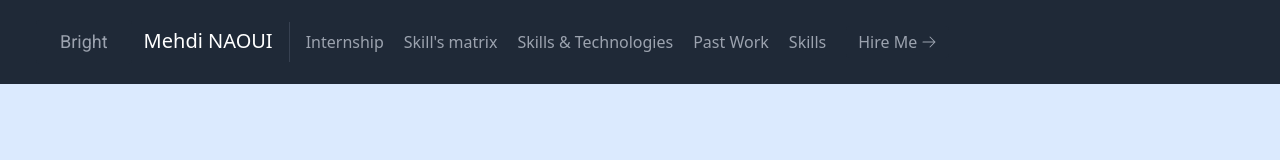
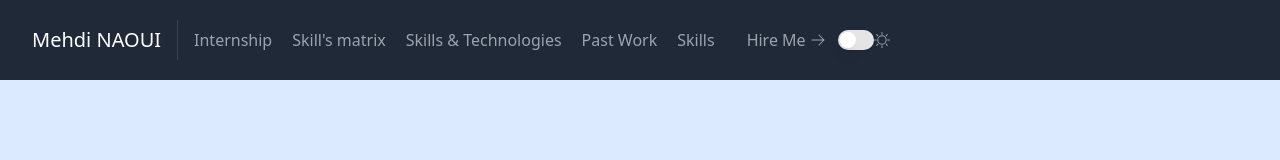
Before and after one commit to Mehdji/Portfolio, a React (Vite) app: page / in a window 1280 px wide. Shown: the top 160 px of the page. Built offline with nearby package versions, Linux system fonts and the light colour scheme.

Commit message:
feat: enhance Navbar with dark mode toggle and improve scroll behavior

```diff
--- a/src/App.tsx
+++ b/src/App.tsx
@@ -30,7 +30,7 @@ export default function App(): React.ReactNode {
   };
 
   return (
-    <main className="text-gray-400 bg-blue-100 dark:bg-gray-900">
+    <main className="text-gray-400 bg-blue-100 dark:bg-gray-900 scroll-smooth">
       {/*<button
         className="ml-4 inline-flex font-title text-gray-400 bg-gray-800 border-0 py-2 px-6 focus:outline-none hover:bg-gray-700 hover:text-white rounded text-lg"
         onClick={toggleDarkmode}
--- a/src/components/Navbar.tsx
+++ b/src/components/Navbar.tsx
@@ -1,8 +1,9 @@
 // src/components/navbar.tsx
 
+import { Switch } from "@/components/ui/switch";
 import { ArrowRightIcon } from "@heroicons/react/24/solid";
 import { useEffect, useState } from "react";
-
+import { GoMoon, GoSun } from "react-icons/go";
 export default function Navbar() {
   const [darkmode, setDarkmode] = useState<boolean>(false);
 
@@ -26,13 +27,14 @@ export default function Navbar() {
     <header className="bg-gray-800 md:sticky top-0 z-10">
       <div className="container mx-auto flex flew-wrap p-5 flex-col md:flex-row items-center">
         <a className="title-font gont -medium text-white mb-4 md:mb-0">
-          <button
+          {/*<button
             className="ml-4 inline-flex font-title text-gray-400 bg-gray-800 border-0 py-2 px-6 focus:outline-none hover:bg-gray-700 hover:text-white rounded text-lg"
             onClick={toggleDarkmode}
           >
             {darkmode && `Dark`}
             {!darkmode && `Bright`}
-          </button>
+          </button>*/}
+
           <a href="#about" className="ml-3 text-xl">
             Mehdi NAOUI
           </a>
@@ -41,7 +43,7 @@ export default function Navbar() {
           <a href="#internship" className="mr-5 hover:text-white">
             Internship
           </a>
-          <a href="#skills_matrix" className="mr-5 hover:text-white">
+          <a href="#skills_matrix" className="mr-5 hover:text-white ">
             Skill's matrix
           </a>
           <a href="#skills" className="mr-5 hover:text-white">
@@ -60,6 +62,14 @@ export default function Navbar() {
             Hire Me
             <ArrowRightIcon className="w-4 h-4 ml-1" />
           </a>
+          <Switch
+            checked={darkmode}
+            onCheckedChange={toggleDarkmode}
+            id="swith-dk-mode"
+          />
+          <label htmlFor="swith-dk-mode">
+            {darkmode ? <GoMoon /> : <GoSun />}
+          </label>
         </nav>
       </div>
     </header>
--- a/src/components/Project.tsx
+++ b/src/components/Project.tsx
@@ -37,7 +37,7 @@ export default function Projects() {
                   className="absolute inset-0 w-full  object-cover object-center"
                   src={project.image}
                 />
-                <div className="px-8 py-5 relative z-10 w-full h-1/3 border-4 border-gray-800 bg-gray-900 opacity-0 hover:opacity-100">
+                <div className="px-8 py-5 relative z-5 w-full h-1/3 border-4 border-gray-800 bg-gray-900 opacity-0 hover:opacity-100">
                   <h2 className="tracking-widest text-sm title-font font-medium text-green-400 mb-1">
                     {project.subtitle}
                   </h2>
--- a/src/index.css
+++ b/src/index.css
@@ -9,6 +9,9 @@
 @tailwind base;
 @tailwind components;
 @tailwind utilities;
+html{
+  scroll-behavior: smooth;
+}
 @layer base {
 
   :root {
--- a/tailwind.config.js
+++ b/tailwind.config.js
@@ -6,7 +6,7 @@ import animate from 'tailwindcss-animate';
 /** @type {import('tailwindcss').Config} */
 export default {
   //Add Selector strategy for darkmode selection.
-  darkMode: ["class", "class"],
+  darkMode: "class",
 
   content: ["./index.html", "./src/**/*.{js,ts,jsx,tsx}"],
   theme: {
```
